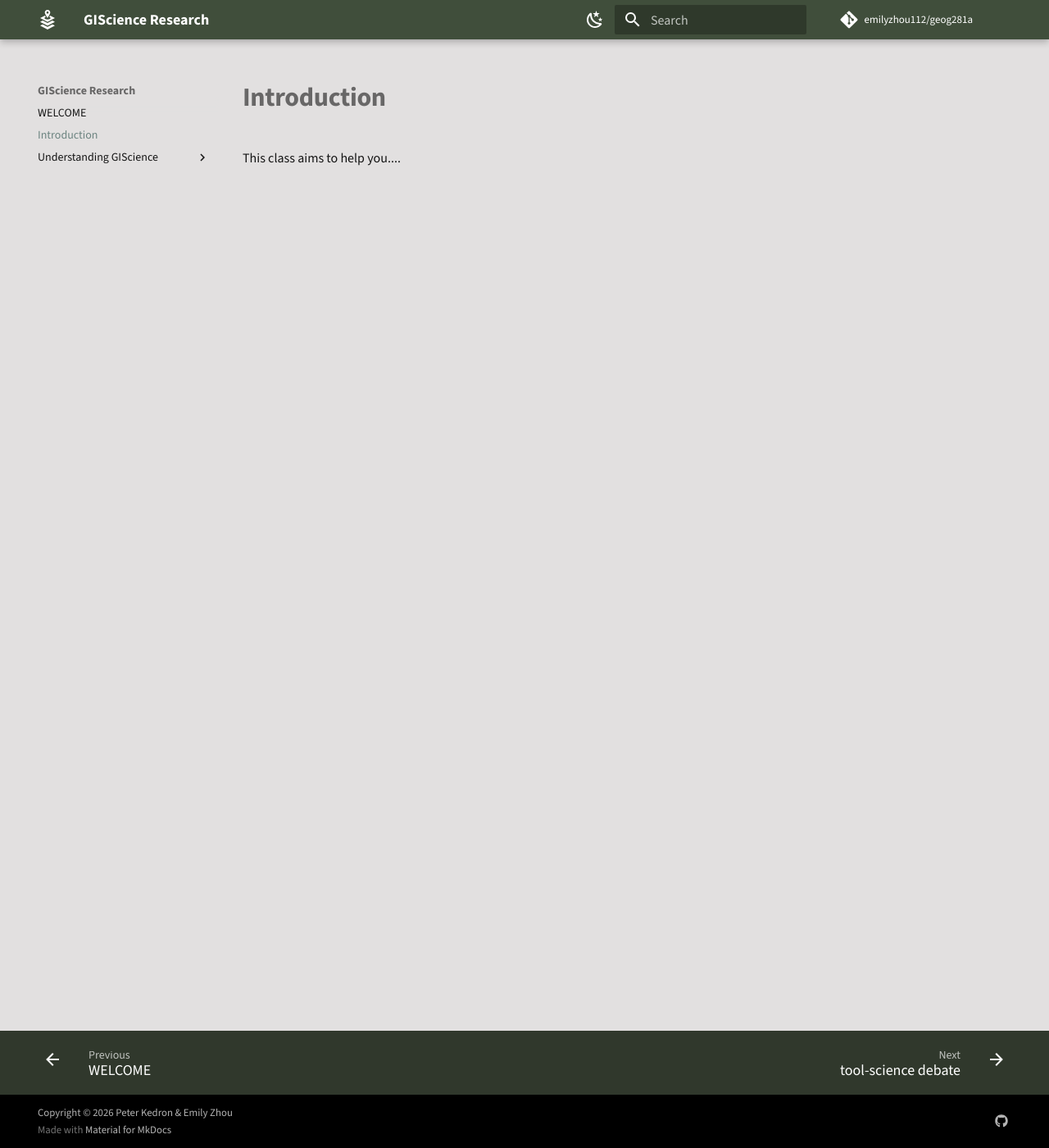
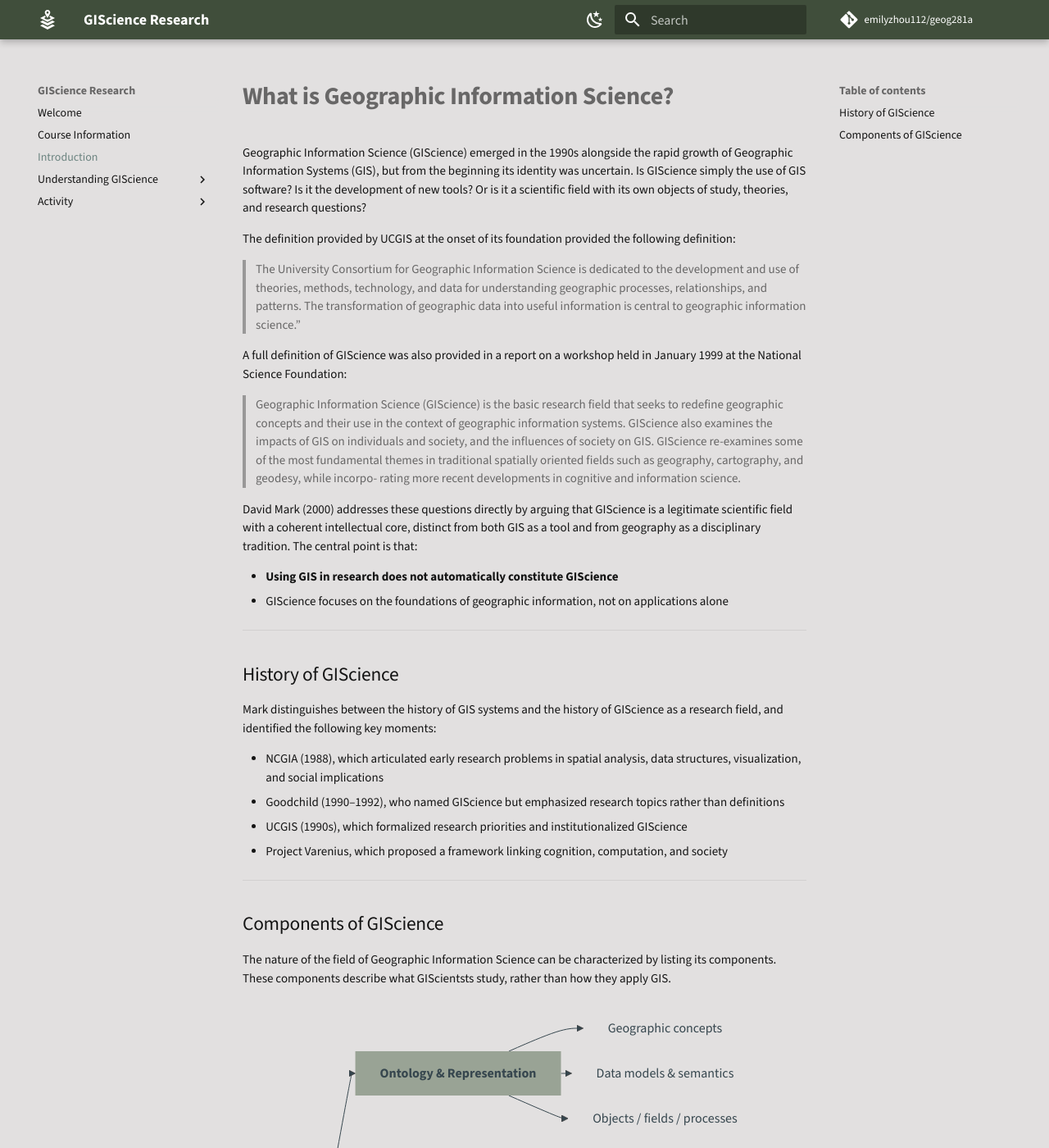
Before and after one commit to emilyzhou112/geog281a, an MkDocs documentation site: the page built from src/intro.md, in a window 1280 px wide and 1400 px high. Shown: the whole window at 82% size. Built offline with MkDocs 1.6.1 and Material for MkDocs 9.7.7, drawn with Linux system fonts in a browser that asks for light colours; comment, search, counter and statistics services are not loaded; some of the changed text lies outside the part shown.

Commit message:
update first class materials

````diff
--- a/mkdocs.yml
+++ b/mkdocs.yml
@@ -138,7 +138,8 @@ markdown_extensions:
 
 # Page tree
 nav:
-- WELCOME: index.md
+- Welcome: index.md
+- Course Information: course-info.md
 - Introduction: intro.md
 - Understanding GIScience:
   - tool-science debate: module1/debate.md
@@ -151,3 +152,5 @@ nav:
 # - Ethics:
 # - ACTIVITIES:
 # - STUDIO:
+- Activity:
+  - Week 1:  activities/wk1.md
--- a/src/intro.md
+++ b/src/intro.md
@@ -1,3 +1,107 @@
-# __Introduction__
+# __What is Geographic Information Science?__
 
-This class aims to help you....
+Geographic Information Science (GIScience) emerged in the 1990s alongside the rapid growth of Geographic Information Systems (GIS), but from the beginning its identity was uncertain. Is GIScience simply the use of GIS software? Is it the development of new tools? Or is it a scientific field with its own objects of study, theories, and research questions?
+
+The definition provided by UCGIS at the onset of its foundation provided the following definition:
+> The University Consortium for Geographic Information Science is dedicated to the development and use of theories, methods, technology, and data for understanding geographic processes, relationships, and patterns. The
+transformation of geographic data into useful information is central to geographic information science.”
+
+A full definition of GIScience was also provided in a report on a workshop held in January 1999 at the National Science Foundation:
+> Geographic Information Science (GIScience) is the basic research field that seeks to redefine geographic concepts and their use in the context of geographic information systems. GIScience also examines the impacts of GIS on individuals and society, and the influences of society on GIS. GIScience re-examines some of the most fundamental themes in traditional spatially oriented fields such as geography, cartography, and geodesy, while incorpo-
+rating more recent developments in cognitive and information science.
+
+David Mark (2000) addresses these questions directly by arguing that GIScience is a legitimate scientific field with a coherent intellectual core, distinct from both GIS as a tool and from geography as a disciplinary tradition. The central point is that:
+
+- __Using GIS in research does not automatically constitute GIScience__
+- GIScience focuses on the foundations of geographic information, not on applications alone
+
+---
+
+## History of GIScience
+
+Mark distinguishes between the history of GIS systems and the history of GIScience as a research field, and identified the following key moments:
+
+- NCGIA (1988), which articulated early research problems in spatial analysis, data structures, visualization, and social implications
+- Goodchild (1990–1992), who named GIScience but emphasized research topics rather than definitions
+- UCGIS (1990s), which formalized research priorities and institutionalized GIScience
+- Project Varenius, which proposed a framework linking cognition, computation, and society
+
+---
+
+## Components of GIScience
+
+The nature of the field of Geographic Information Science can be characterized by listing its components. These components describe what GIScientsts study, rather than how they apply GIS.
+
+```mermaid
+%%{init: {
+  "flowchart": {
+    "nodeSpacing": 1,
+    "rankSpacing": 1
+  }
+}}%%
+graph LR
+  A["<b>GIScience</b>"]
+
+  %% Main components
+  B["<b>Ontology & Representation</b>"]
+  C["<b>Computation</b>"]
+  D["<b>Cognition</b>"]
+  E["<b>Institutions & Society</b>"]
+  F["<b>Cross-cutting Themes</b>"]
+
+  A --> B
+  A --> C
+  A --> D
+  A --> E
+  A --> F
+
+  %% Ontology & Representation
+  B --> B1["Geographic concepts"]
+  B --> B2["Data models & semantics"]
+  B --> B3["Objects / fields / processes"]
+
+  %% Computation
+  C --> C1["Spatial data structures"]
+  C --> C2["Spatial analysis & algorithms"]
+  C --> C3["Geocomputation"]
+
+  %% Cognition
+  D --> D1["Naive geography"]
+  D --> D2["Spatial reasoning"]
+  D --> D3["HCI & usability"]
+
+  %% Institutions & Society
+  E --> E1["Data quality & uncertainty"]
+  E --> E2["Institutional practice"]
+  E --> E3["Social impacts & equity"]
+
+  %% Cross-cutting themes
+  F --> F1["Scale"]
+  F --> F2["Time"]
+
+  %% Styling
+ classDef component fill:#99a395ff,stroke-width:0px,color:#ffffff;
+ classDef root fill:#6C8480,stroke-width:0px,color::#000000;
+ classDef leaf fill:transparent,stroke-width:0px,color::#000000;
+
+  class A root;
+  class B,C,D,E,F component;
+  class B1,B2,B3,C1,C2,C3,D1,D2,D3,E1,E2,E3,F1,F2 leaf;
+
+```
+
+__Ontology__ is a branch of philosophy that deals with the most fundamental aspects of scientific inquiry at a very high level of abstraction. This part of GIScience examines the georgaphic information and geographic concepts that are used by environmental and social scientists in their research. It has also been used in information science and knowledge representation to refer to the specifications of the conceptualizations employed by different groups of users.
+
+__Computation__ concerns the algorithmic and formal foundations that make geographic information analyzable in digital systems. It covers how spatial relations, objects, and processes are represented, calculated, and searched within finite-precision computing environments. This includes qualitative spatial reasoning frameworks, computational geometry, spatial indexing and retrieval methods, spatial statistics, and other geocomputational approaches such as map algebra and cellular automata.
+
+__Cognition__ focuses on how humans perceive, conceptualize, reason about, and interact with geographic space and geographic information. It draws on psychology, cognitive science, and linguistics to study human understanding of spatial concepts such as distance, direction, regions, and relationships, often emphasizing qualitative and context-dependent reasoning rather than precise metrics. This component also includes research on human–computer interaction and GIS usability,
+
+__Applications & Institutions__ examines how geographic information is acquired, evaluated, and used within social, institutional, and political contexts. It includes research on data acquisition technologies, data quality, error, and uncertainty, as well as spatial analysis methods and their limitations. Beyond technical concerns, it addresses the societal impacts of GIS, including issues of governance, equity, power, commercialization, and public participation.
+
+__Cross-cutting Research Themes__ refer to fundamental issues that permeate all areas of GIScience rather than belonging to a single component. Time and scale are especially central, influencing how geographic phenomena are represented, analyzed, and interpreted. Temporal dynamics challenge traditional GIS representations that separate space and time, while scale affects geometry, data quality, spatial analysis, and cognitive interpretation.
+
+---
+
+Reference:
+
+*Mark, D. M. (2000). Geographic information science: Defining the field. In J. P. Wilson & J. C. Fotheringham (Eds.),The handbook of geographic information science(pp. 3–18). Oxford: Blackwell Publishers.*
--- a/src/styles/extra.css
+++ b/src/styles/extra.css
@@ -7,6 +7,7 @@
   --md-code-hl-keyword-color: #404E3B;
   --md-code-hl-variable-color: #1f1f1f;
 }
+
 
 /* Light mode palette overrides */
 [data-md-color-scheme="default"] {
@@ -32,10 +33,6 @@
 footer.md-footer .md-footer__inner {
   padding: 0.25rem 0 !important;
 }
-footer.md-footer .md-footer__link {
-  padding: 0.3rem 0.5rem !important;
-  max-height: 2rem !important;   /* this controls the bar height */
-}
 footer.md-footer .md-footer__direction {
   margin: 0 0 0.1rem 0 !important;
   font-size: 0.7rem !important;
@@ -58,6 +55,9 @@ footer.md-footer .md-footer__title {
 [data-md-color-scheme="default"] .md-footer__inner {
   background: #30382c !important;
 }
+[data-md-color-scheme="default"] .md-footer-meta {
+  background: #1f241c !important;
+}
 
 /* Dark mode footer colors */
 [data-md-color-scheme="slate"] footer.md-footer {
@@ -66,8 +66,9 @@ footer.md-footer .md-footer__title {
 [data-md-color-scheme="slate"] .md-footer__inner {
   background: #41443f !important;
 }
-
-
+[data-md-color-scheme="slate"] .md-footer-meta {
+  background: #2c2e2b !important;
+}
 
 
 a:hover,
@@ -77,3 +78,25 @@ a:hover,
 .bold-on-hover:hover {
   font-weight: bold;
 }
+
+.md-typeset table th:nth-child(1),
+.md-typeset table td:nth-child(1) {
+  width: 22%;
+  white-space: normal;
+}
+
+.md-typeset table th:nth-child(3),
+.md-typeset table td:nth-child(3) {
+  width: 38%;
+}
+
+.md-typeset {
+  font-size: 0.75rem;
+  line-height: 1.5;
+}
+
+
+.md-typeset ul li {
+  font-size: 1em;
+  line-height: 1.5;
+}
````
Also changed, not shown: src/activities/wk1.md (added, +1 -0 lines), src/course-info.md (added, +32 -0 lines), 2 other files.
